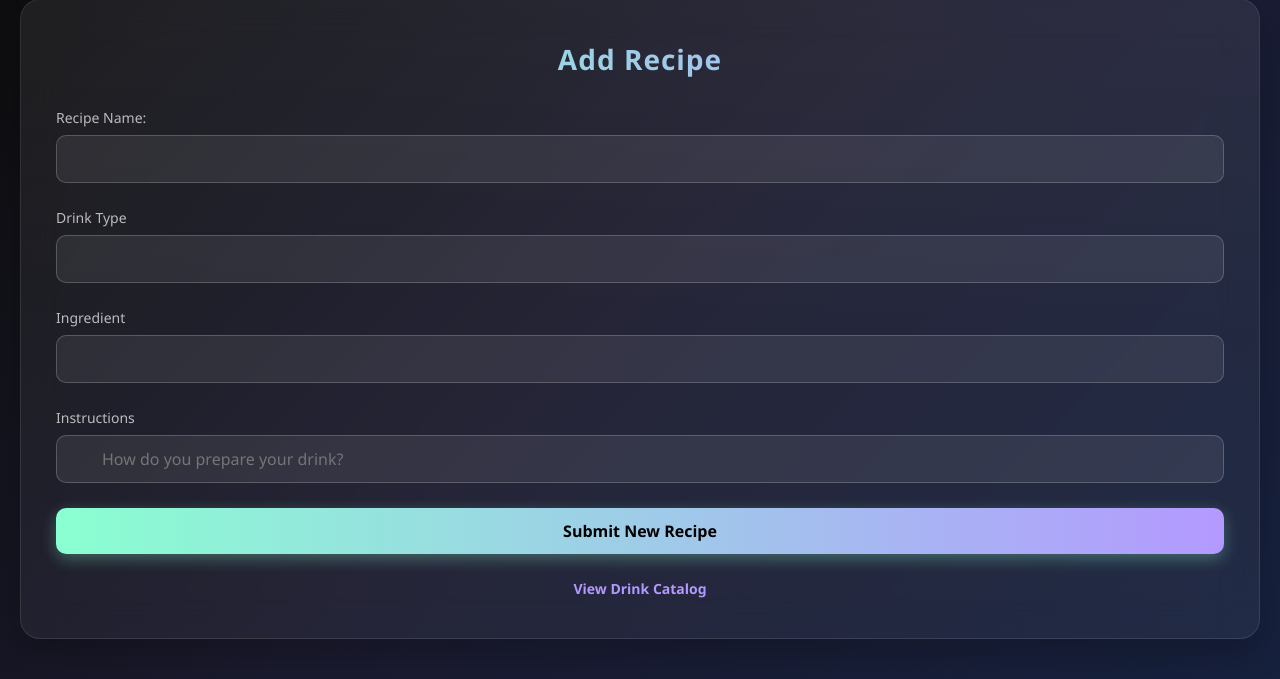
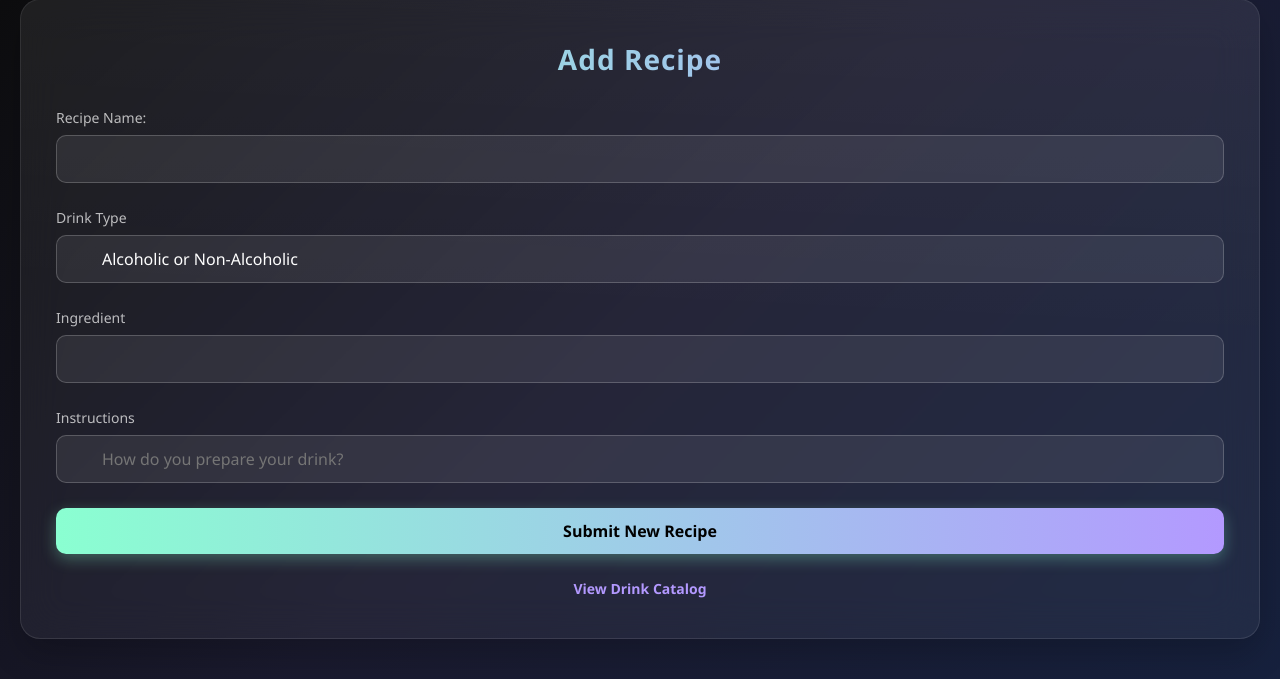
Before and after one commit to esm33/tryhardtonotfail, a PHP site: page /sample/add_recipe_form.php in a window 1280 px wide. Shown: the part 81-760 px from the top of the page. Run offline with PHP 8.4, Linux system fonts and the light colour scheme.

Commit message:
reset value for testing

```diff
--- a/sample/add_recipe_form.php
+++ b/sample/add_recipe_form.php
@@ -92,7 +92,7 @@
 
 				<div class="input-group">
 					<label for="drink_type">Drink Type</label>
-					<input type="text" id="drink_type" name="dtype" placeholder="" required/><br>
+					<input type="text" id="drink_type" name="dtype" placeholder="" value="Alcoholic or Non-Alcoholic" required/><br>
 				</div>
 
 				<div class="input-group">
```
